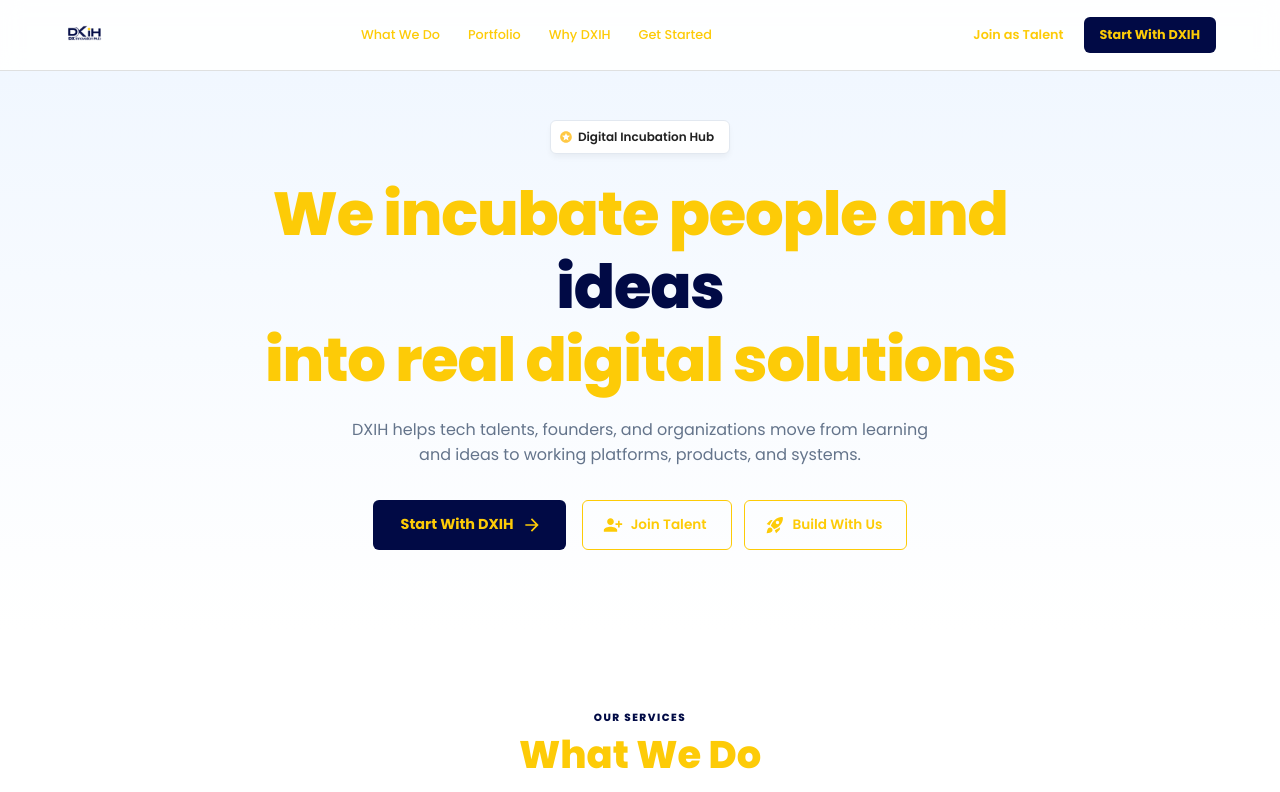
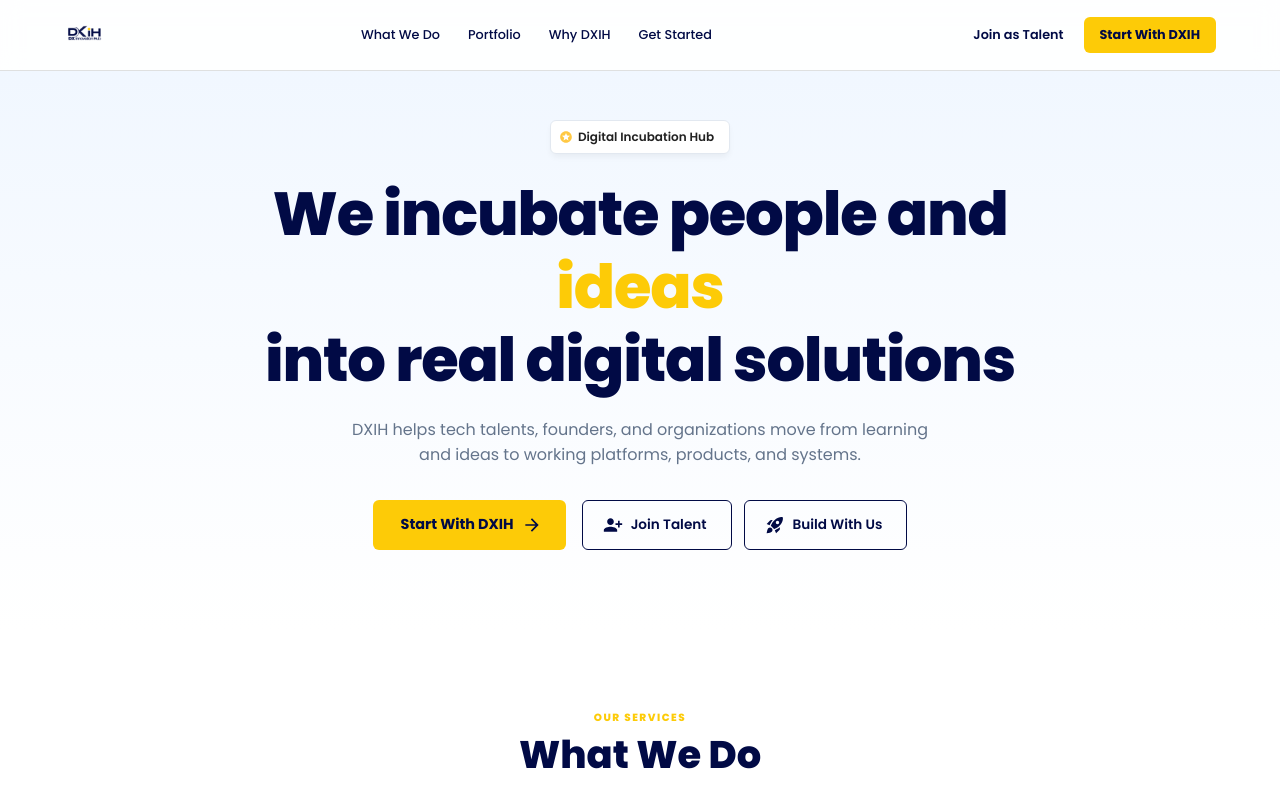
Before and after one commit to dxih/dxinnovationshub_web, a React (Vite) app: page / in a window 1280 px wide. Shown: the top 792 px of the page. Built offline with nearby package versions, Linux system fonts and the light colour scheme.

Commit message:
Swap primary and secondary theme colors

```diff
--- a/src/theme.ts
+++ b/src/theme.ts
@@ -2,8 +2,8 @@
 
 export const theme = createTheme({
   palette: {
-    primary: { main: '#010A45' },      // Dxih primary blue
-    secondary: { main: '#FDCB07' },    // Dxih primary yellow
+    primary: { main: '#FDCB07' },      // Dxih primary blue
+    secondary: { main: '#010A45' },    // Dxih primary yellow
     background: { default: '#F8FAFC', paper: '#FFFFFF' },
   },
   typography: {
```
